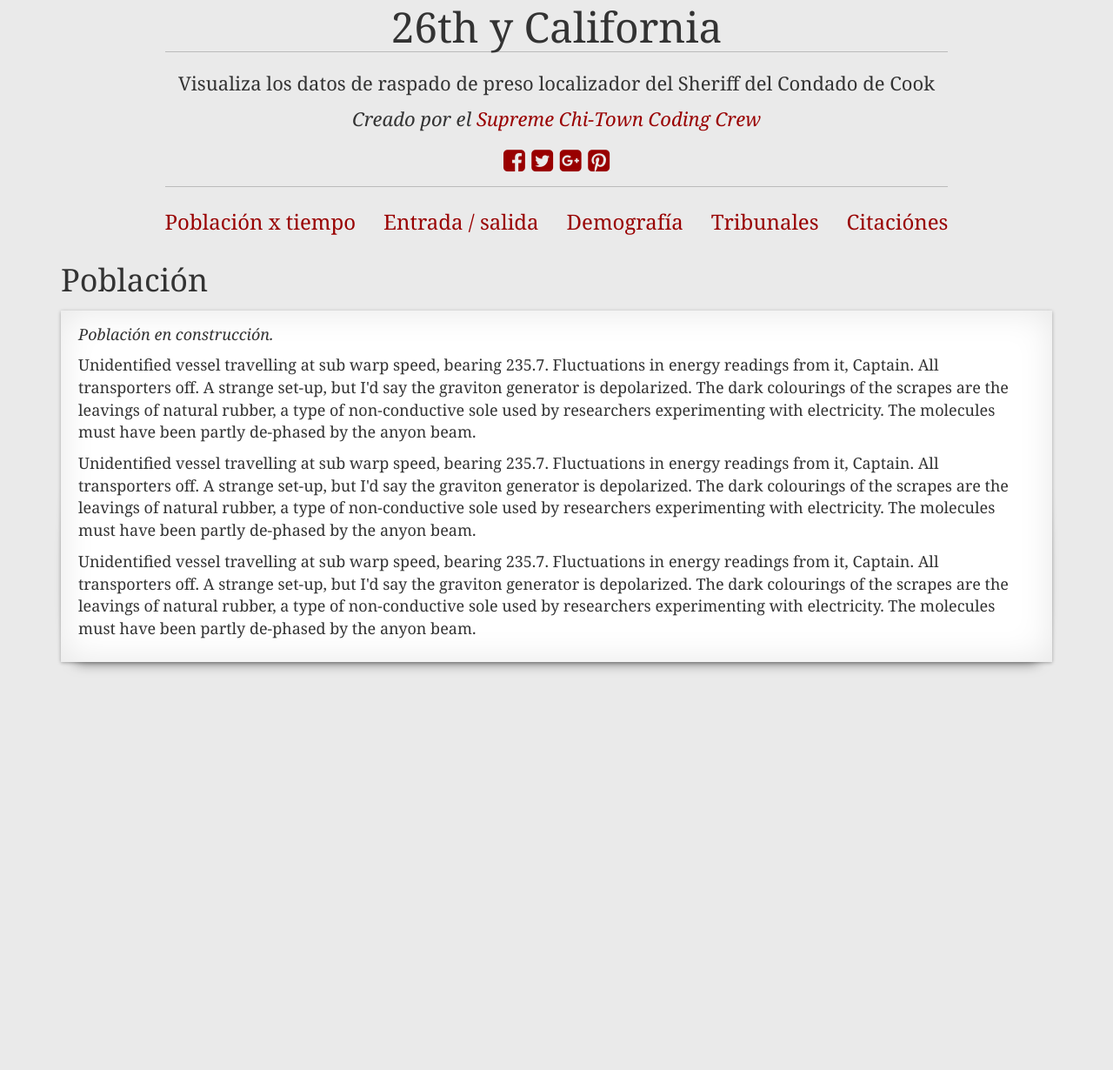
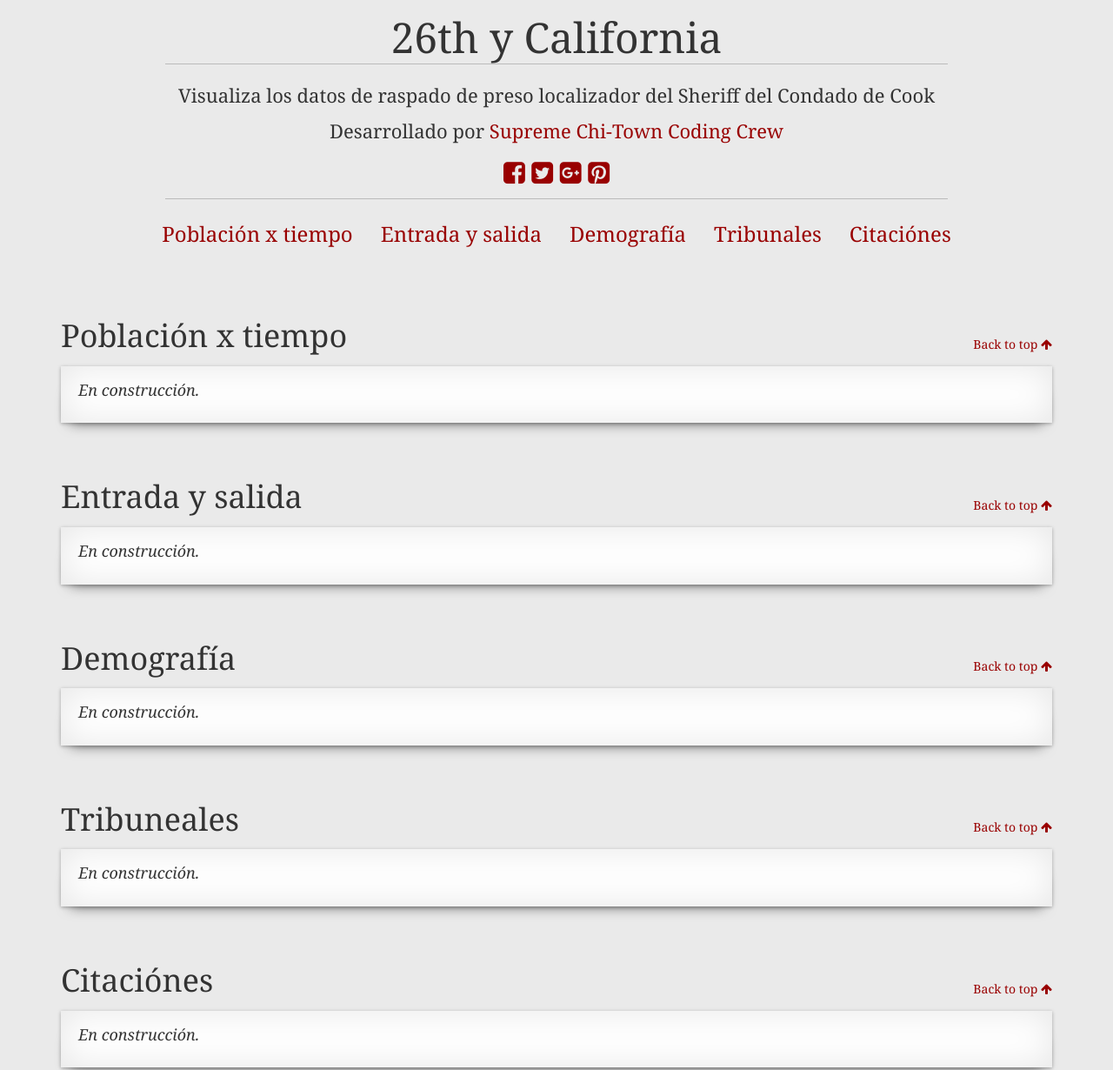
Before and after one commit to sc3/simple-news-apps, a plain HTML site: page index.html in a window 1280 px wide. Shown: the part 7-1237 px from the top of the page at 87% size. Before the commit the page ends 833 px from the top, so only its background shows below. Drawn offline with nearby package versions, Linux system fonts and the light colour scheme; a web font is replaced by a local one.

```diff
--- a/css/style.css
+++ b/css/style.css
@@ -10,6 +10,7 @@ a:hover { color: #c00; }
 
 .pagenav {
   padding: 4px 0;
+  margin-bottom: 50px;
 }
 .pagenav.affix {
   width: 100%;
@@ -77,10 +78,10 @@ a:hover { color: #c00; }
 
 h1.headline {
   text-align: center;
-  margin-top: 10px;
+  margin-top: 20px;
   margin-bottom: 20px;
   font-size: 48px;
-  line-height: 56px;
+  line-height: 60px;
   border-bottom: 1px solid #bbb;
 }
 
@@ -95,8 +96,8 @@ section {
   margin-bottom: 65px;
 }
 
-@media (max-width: 767px) {
-  .navbar li.social {
-    display: none;
-  }
+.back {
+    float: right;
+    margin-top: -30px;
+    font-size: 14px;
 }
--- a/index.html
+++ b/index.html
@@ -9,52 +9,50 @@
   <link rel="shortcut icon" href="img/favicon.ico" />
   <meta http-equiv="X-UA-Compatible" content="IE=edge,chrome=1">
   <meta name="viewport" content="width=device-width, initial-scale=1.0, user-scalable=no">
-  <!--
   <meta property="og:url" content="http://26thycalifornia.recoveredfactory.net" />
   <meta property="og:title" content="26th y California" />
   <meta property="og:type" content="website" />
   <meta property="og:image" content="" />
   <meta property="og:description" content="Investigando datos raspan del Sheriff del Condado de Cook 'Inmate Locator'." />
-  -->
 
   <!-- CSS -->
   <link rel="stylesheet" type="text/css" href="//cdnjs.cloudflare.com/ajax/libs/twitter-bootstrap/3.1.1/css/bootstrap.min.css" />
   <link rel="stylesheet" type="text/css" href="//cdnjs.cloudflare.com/ajax/libs/font-awesome/4.0.3/css/font-awesome.min.css" />
-  <link href='http://fonts.googleapis.com/css?family=Radley:400,400italic' rel='stylesheet' type='text/css'>
+  <link href='http://fonts.googleapis.com/css?family=Radley:400' rel='stylesheet' type='text/css'>
   <link rel="stylesheet" type="text/css" href="css/style.css" />
 </head>
 
-<body>
+<body data-spy="scroll" data-target=".pagenav-nav">
   <!-- Navegación -->
   <div id="top"></div>
   <div class="container">
     <div class="intro">
       <h1 class="headline">26th y California</h1>
       <p>Visualiza los datos de raspado de preso localizador del Sheriff del Condado de Cook</p>
-      <p><em>Creado por el <a href="https://github.com/sc3/sc3">Supreme Chi-Town Coding Crew</a></em></p>
+      <p>Desarrollado por <a href="https://github.com/sc3/sc3">Supreme Chi-Town Coding Crew</a></p>
       <div class="social-links text-center">
-        <a target="_blank" href="https://www.facebook.com/sharer.php?u=&t=">
+        <a target="_blank" href="https://www.facebook.com/sharer.php?u=http%3A%2F%2F26thycalifornia.recoveredfactory.net&t=26th+y+California">
           <i class="fa fa-facebook-square"></i>
         </a>
-        <a target="_blank" href="https://www.facebook.com/sharer.php?u=&t=">
+        <a target="_blank" href="https://twitter.com/share?url=http%3A%2F%2F26thycalifornia.recoveredfactory.net&text=26th+y+California">
           <i class="fa fa-twitter-square"></i>
         </a>
-        <a target="_blank" href="https://www.facebook.com/sharer.php?u=&t=">
+        <a target="_blank" href="https://plus.google.com/share?url=http%3A%2F%2F26thycalifornia.recoveredfactory.net">
           <i class="fa fa-google-plus-square"></i>
         </a>
-        <a target="_blank" href="https://www.facebook.com/sharer.php?u=&t=">
+        <a target="_blank" href="http://pinterest.com/pin/create/button/?url=http%3A%2F%2F26thycalifornia.recoveredfactory.net&media=http%3A%2F%2F26thycalifornia.recoveredfactory.net%2Fimg%2Fguard-tower-large.jpg&description=26th+y+California">
           <i class="fa fa-pinterest-square"></i>
         </a>
       </div>
     </div>
   </div>
 
-  <div id="page-index" data-spy="affix" data-offset-top="266" data-auto-width="true" class="pagenav" role="navigation">
+  <div data-spy="affix" data-offset-top="241" data-auto-width="true" class="pagenav" role="navigation">
     <div class="container text-center">
-      <ul class="nav nav-pills">
+      <ul class="pagenav-nav nav nav-pills">
         <li><a href="#poblacion">Población x tiempo</a></li>
-        <li><a href="#entradasalida">Entrada / salida</a></li>
-        <li><a href="#demografía">Demografía</a></li>
+        <li><a href="#entradasalida">Entrada y salida</a></li>
+        <li><a href="#demografia">Demografía</a></li>
         <li><a href="#tribuneales">Tribunales</a></li>
         <li><a href="#citacion">Citaciónes</a></li>
       </ul>
@@ -63,28 +61,47 @@
 
   <!-- Contenido -->
   <div class="container">
-    <section id="#poblacion">
-      <h1>Población</h1>
-
+    <section id="poblacion">
+      <h1>Población x tiempo</h1>
+      <a href="#top" class="back">Back to top <i class="fa fa-arrow-up"></i></a>
       <div class="box">
-        <p><em>Población en construcción.</em></p>
-
-        <p>
-        Unidentified vessel travelling at sub warp speed, bearing 235.7. Fluctuations in energy readings from it, Captain. All transporters off. A strange set-up, but I'd say the graviton generator is depolarized. The dark colourings of the scrapes are the leavings of natural rubber, a type of non-conductive sole used by researchers experimenting with electricity. The molecules must have been partly de-phased by the anyon beam.
-        </p>
-
-        <p>
-        Unidentified vessel travelling at sub warp speed, bearing 235.7. Fluctuations in energy readings from it, Captain. All transporters off. A strange set-up, but I'd say the graviton generator is depolarized. The dark colourings of the scrapes are the leavings of natural rubber, a type of non-conductive sole used by researchers experimenting with electricity. The molecules must have been partly de-phased by the anyon beam.
-        </p>
-
-        <p>
-        Unidentified vessel travelling at sub warp speed, bearing 235.7. Fluctuations in energy readings from it, Captain. All transporters off. A strange set-up, but I'd say the graviton generator is depolarized. The dark colourings of the scrapes are the leavings of natural rubber, a type of non-conductive sole used by researchers experimenting with electricity. The molecules must have been partly de-phased by the anyon beam.
-        </p>
-
-
+        <p><em>En construcción.</em></p>
       </div>
     </section>
+    <section id="entradasalida">
+      <h1>Entrada y salida</h1>
+      <a href="#top" class="back">Back to top <i class="fa fa-arrow-up"></i></a>
+      <div class="box">
+        <p><em>En construcción.</em></p>
+      </div>
+    </section>
+    <section id="demografia">
+      <h1>Demografía</h1>
+      <a href="#top" class="back">Back to top <i class="fa fa-arrow-up"></i></a>
+      <div class="box">
+        <p><em>En construcción.</em></p>
+      </div>
+    </section>
+    <section id="tribuneales">
+      <h1>Tribuneales</h1>
+      <a href="#top" class="back">Back to top <i class="fa fa-arrow-up"></i></a>
+      <div class="box">
+        <p><em>En construcción.</em></p>
+      </div>
+    </section>
+    <section id="citacion">
+      <h1>Citaciónes</h1>
+      <a href="#top" class="back">Back to top <i class="fa fa-arrow-up"></i></a>
+      <div class="box">
+        <p><em>En construcción.</em></p>
+      </div>
+    </section>
+  </div>
 
+  <!-- Pie de pagina -->
+  <div class="container">
+    <hr/>
+    <p class="text-center"><small>"Guard Tower" fotografia del autor Eric Allix Rogers con Creative Commons <a href="https://creativecommons.org/licenses/by-nc-sa/2.0/">Attribution-NonCommercial-ShareAlike 2.0</a></small></p>
   </div>
 
   <!-- Plantillas -->
@@ -100,7 +117,7 @@
   <!-- Aplicación -->
   <script>
     $(document).ready(function() {
-      console.log('hello world');
+      console.log('hola');
     });
   </script>
 </body>
```
Also changed, not shown: docs/_static/desktop-mock.png (added), docs/_static/iphone-mock.png (added), docs/_static/ire.png (deleted), docs/_static/sketchagain.jpg (added), docs/_static/sketchalot.jpg (added), docs/_static/winnow.jpg (added), 1 other file.
